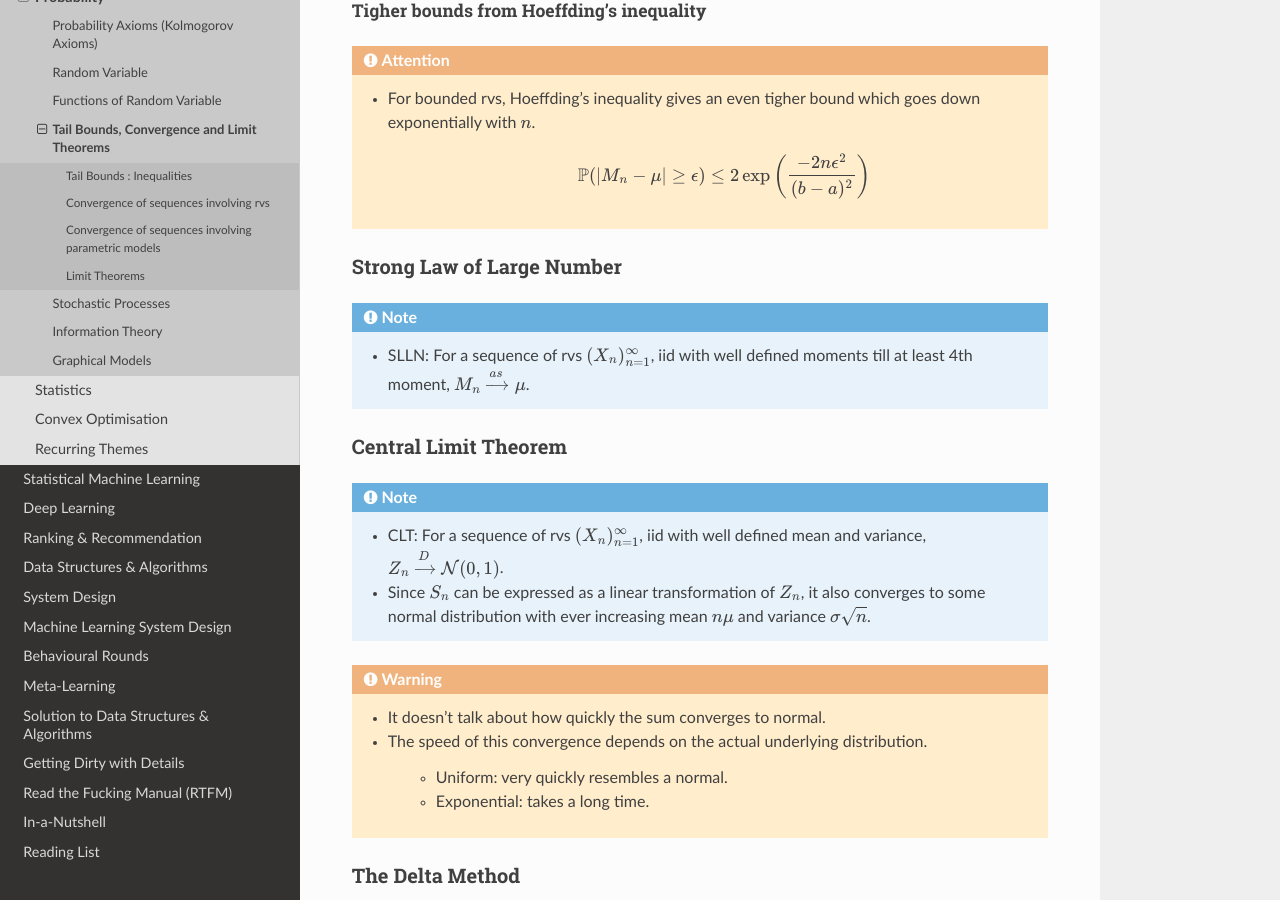
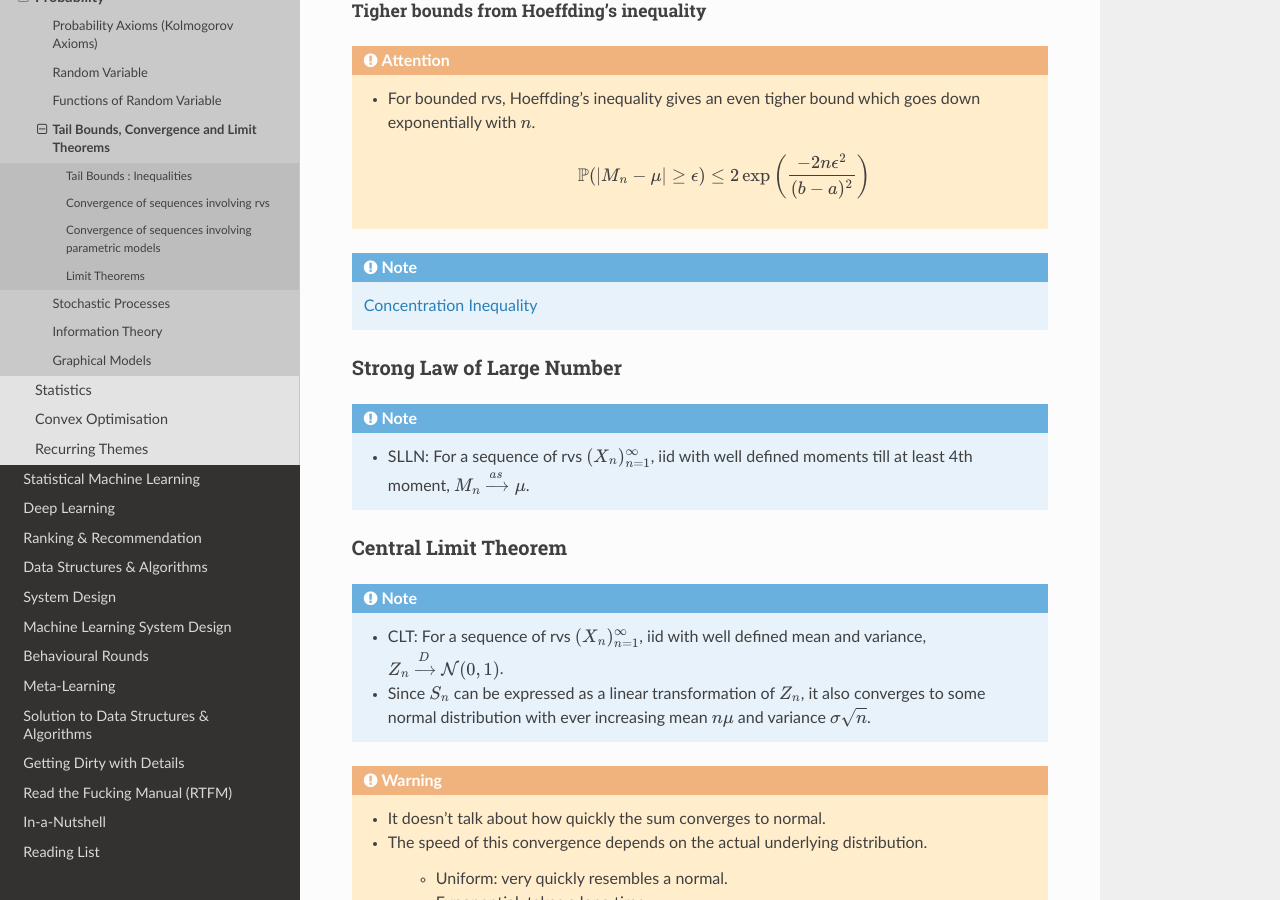
Before and after one commit to uselesstechjunks/leetcode, a Sphinx documentation site: the page built from docs/source/math/prob/ineq.rst, in a window 1280 px wide and 900 px high, scrolled down 6158 px. Built offline with Sphinx 7.4.7 and the Read the Docs theme 2.0.0, drawn with Linux system fonts in a browser that asks for light colours.

Commit message:
Update ineq.rst

```diff
--- a/docs/source/math/prob/ineq.rst
+++ b/docs/source/math/prob/ineq.rst
@@ -197,6 +197,9 @@ Tigher bounds from Hoeffding's inequality
 
 		.. math:: \mathbb{P}(|M_n-\mu|\geq \epsilon)\leq 2\exp\left(\frac{-2n\epsilon^2}{(b-a)^2}\right)
 
+.. note::
+	`Concentration Inequality <https://en.wikipedia.org/wiki/Concentration_inequality>`_
+
 Strong Law of Large Number
 ========================================================================================
 .. note::
```
